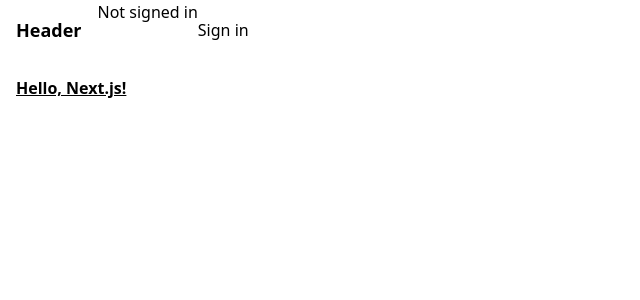
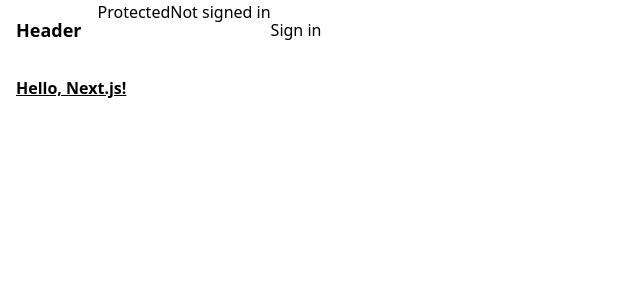
Before and after one commit to kriswep/kibeu, a Next.js app: page / in a window 1280 px wide. Shown: the top 300 px of the page, without its empty margins (0-640 px from the left). Built offline with nearby package versions, Linux system fonts and the light colour scheme; no server answers.

Commit message:
implement protected pages

```diff
--- a/app/layout.tsx
+++ b/app/layout.tsx
@@ -1,14 +1,19 @@
 import './globals.css';
+import { unstable_getServerSession } from 'next-auth/next';
+import { authOptions } from 'pages/api/auth/[...nextauth]';
+import * as argon2 from 'argon2';
 
+import { ReactNode } from 'react';
 import Link from 'next/link';
 import LoginBtn from './login-btn';
 import Providers from './providers';
 
-export default function RootLayout({
-  children,
-}: {
-  children: React.ReactNode;
-}) {
+type Props = { children: ReactNode; session: any };
+
+export default async function RootLayout({ children, session }: Props) {
+  // const session2 = await unstable_getServerSession(authOptions);
+  // return <pre>{JSON.stringify(session, null, 2)}</pre>
+
   return (
     <html lang="en">
       {/*
@@ -18,11 +23,12 @@ export default function RootLayout({
       <head />
 
       <body>
-        <Providers>
+        <Providers session={session}>
           <header className="flex">
             <h1 className="text-lg font-bold p-4">
               <Link href="/">Header</Link>
             </h1>
+            <Link href="/protected">Protected</Link>
             <LoginBtn />
           </header>
           <div className="flex p-4">{children}</div>
--- /dev/null
+++ b/app/protected/page.js
@@ -0,0 +1,3 @@
+export default function Page() {
+  return <p className="font-bold underline">Protected Page</p>;
+}
--- a/app/providers.tsx
+++ b/app/providers.tsx
@@ -2,11 +2,11 @@
 import { FC, ReactNode } from 'react';
 import { SessionProvider } from 'next-auth/react';
 
-type Props = { children: ReactNode };
+type Props = { children: ReactNode; session: any };
 const Providers: FC<Props> = (
-  { children }, //   pageProps: { session, ...pageProps },
+  { children, session }, //   pageProps: { session, ...pageProps },
 ) => {
-  return <SessionProvider>{children}</SessionProvider>;
+  return <SessionProvider session={session}>{children}</SessionProvider>;
   //   return <SessionProvider session={session}>{children}</SessionProvider>;
 };
 export default Providers;
```
Also changed, not shown: middleware.ts (added, +49 -0 lines), package.json (+4 -4 lines), 1 other file (tests, documents, lock files or other folders).
